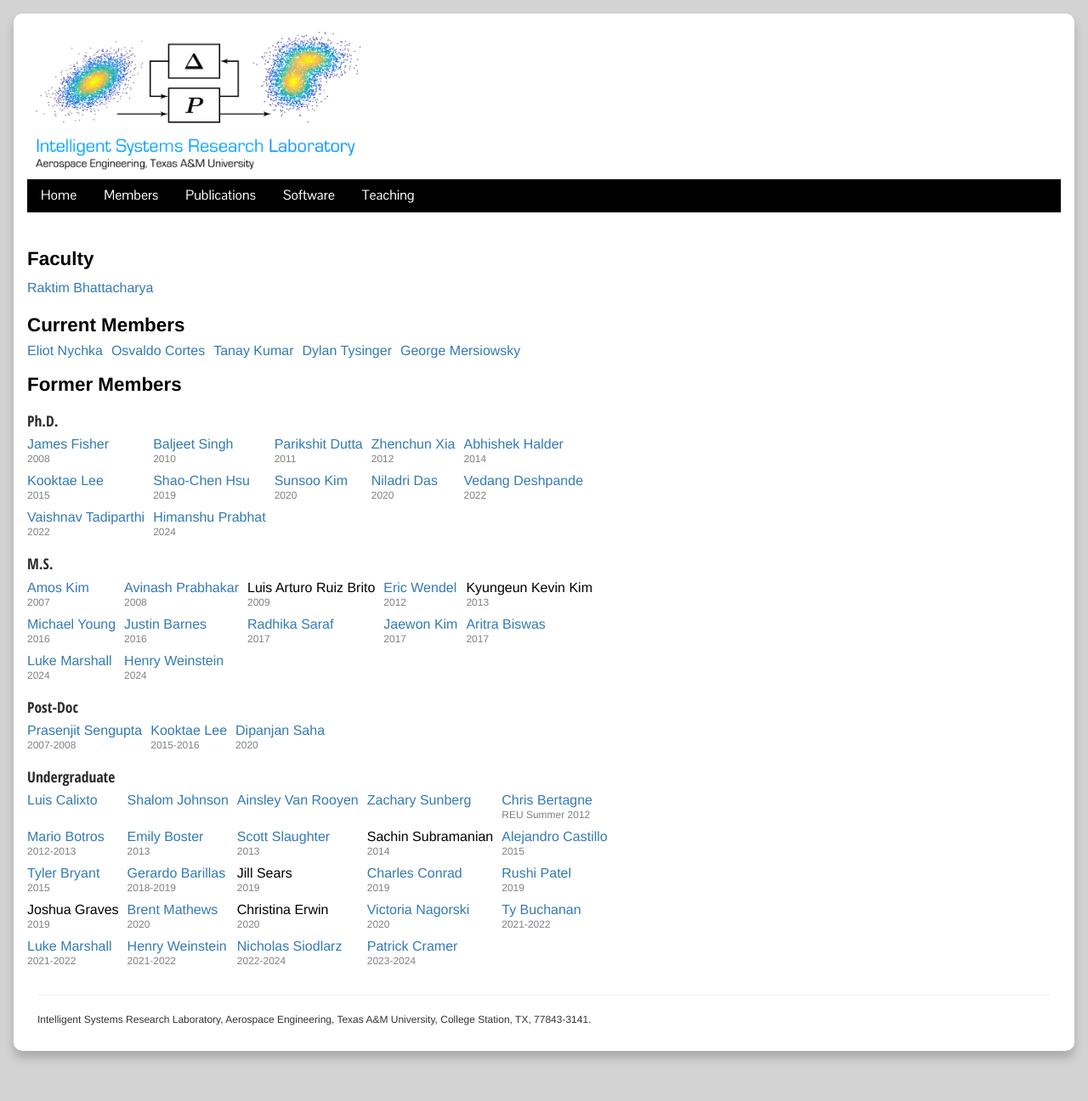
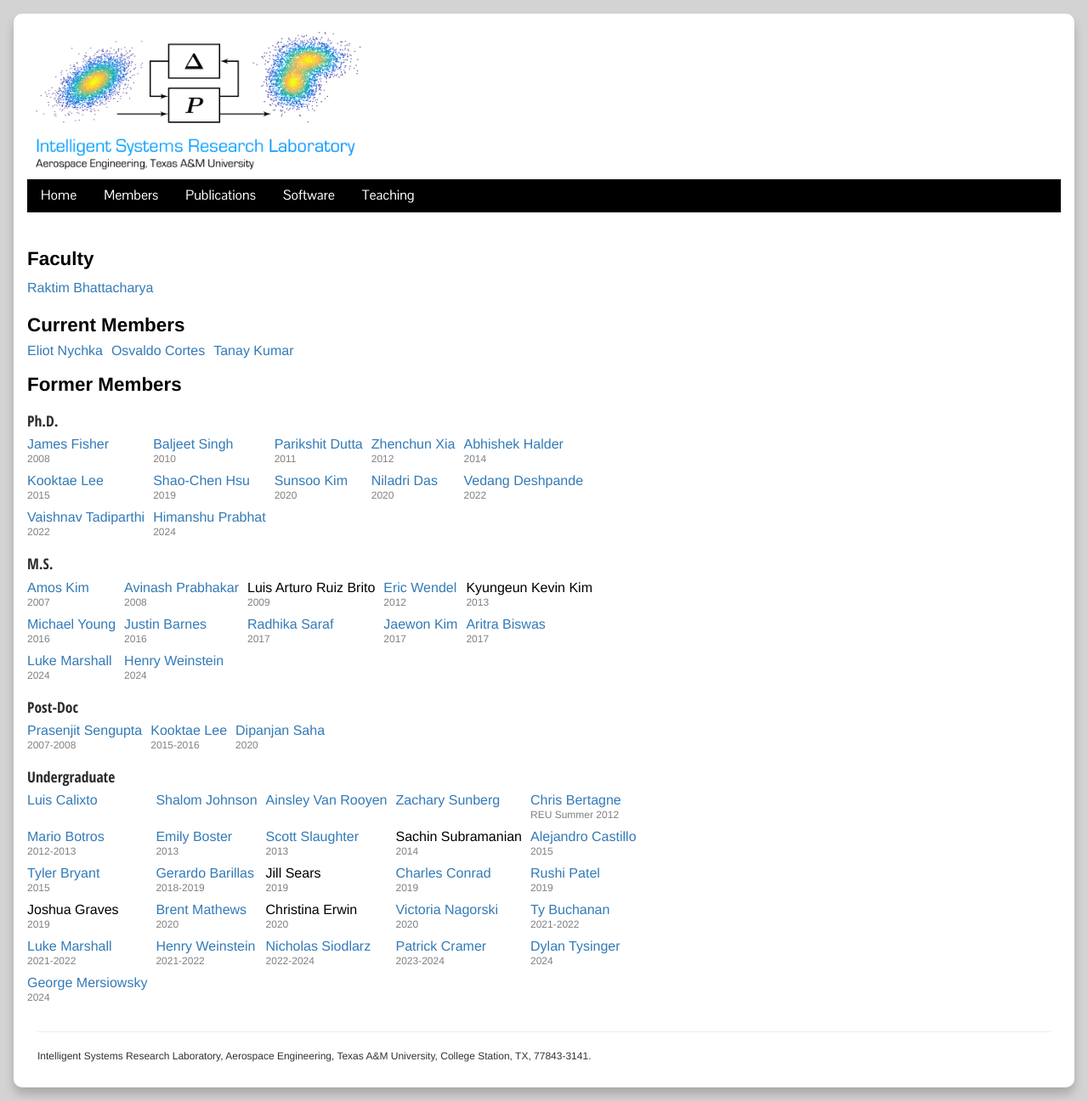
Before and after one commit to isrlab/isrlab.github.io, a Jekyll site: the page built from 02 members.md, in a window 1280 px wide. Shown: the whole page at 85% size. Built offline with Jekyll 4.4.1, drawn with Linux system fonts in a browser that asks for light colours; nearby versions of some CDN libraries; before the commit the page ends 1253 px from its top, so only the background shows below that; some of the changed lines change nothing that is shown.

Commit message:
Updated members.

```diff
--- a/02 members.md
+++ b/02 members.md
@@ -13,8 +13,6 @@ permalink: /members.html
   <div><a href ="https://www.linkedin.com/in/eliot-nychka/"> Eliot Nychka </a><br> <year></year></div>
   <div><a href ="https://www.linkedin.com/in/osvaldo-cortes-b74207270/"> Osvaldo Cortes </a><br> <year></year></div>
   <div><a href ="https://www.linkedin.com/in/tanay-kumar-46485a175/"> Tanay Kumar </a><br> <year></year></div>
-  <div><a href ="https://www.linkedin.com/in/dylan-tysinger/"> Dylan Tysinger </a><br> <year></year></div>
-  <div><a href ="https://www.linkedin.com/in/george-mersiowsky-7285a9157/"> George Mersiowsky </a><br> <year></year></div>
 </div>
 
 ## Former Members
@@ -85,4 +83,6 @@ permalink: /members.html
   <div><a href ="https://www.linkedin.com/in/henryweinstein/"> Henry Weinstein </a><br> <year>2021-2022</year></div>
   <div><a href ="https://www.linkedin.com/in/nicholas-siodlarz-a79901204"> Nicholas Siodlarz </a><br> <year>2022-2024</year></div>
   <div><a href ="https://www.linkedin.com/in/patrick-cramer-7060a31b8/"> Patrick Cramer </a><br> <year>2023-2024</year></div>
+    <div><a href ="https://www.linkedin.com/in/dylan-tysinger/"> Dylan Tysinger </a><br> <year>2024</year></div>
+  <div><a href ="https://www.linkedin.com/in/george-mersiowsky-7285a9157/"> George Mersiowsky </a><br> <year>2024</year></div>
     </div>
```
